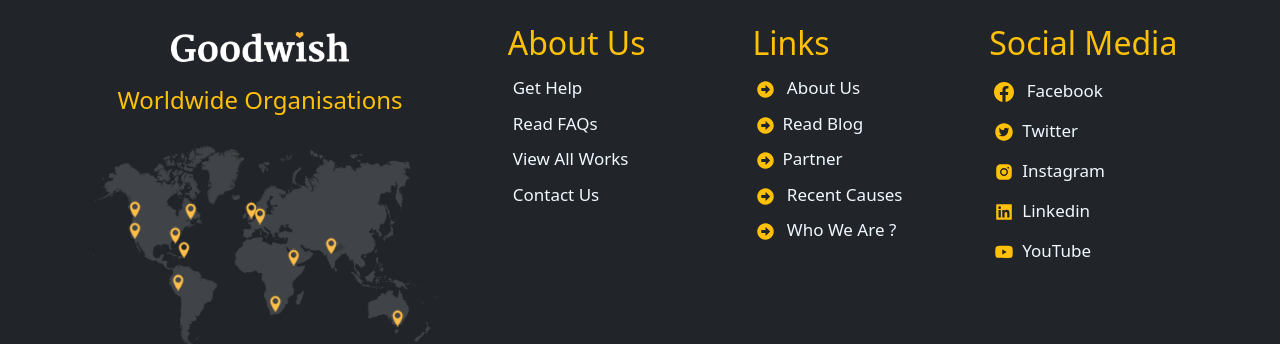
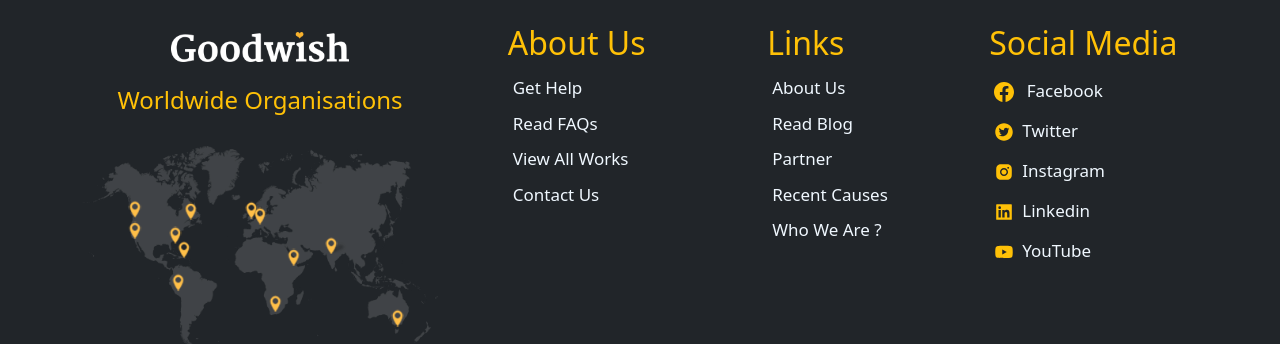
Before and after one commit to EmtiazHossainE2/good-wish-fundation, a React (Create React App) app: page / in a window 1280 px wide. Shown: the part 772-1116 px from the top of the page. Built offline with nearby package versions, Linux system fonts and the light colour scheme; no server answers.

Commit message:
footer style handle

```diff
--- a/src/pages/Shared/Footer/FooterTop/FooterTop.js
+++ b/src/pages/Shared/Footer/FooterTop/FooterTop.js
@@ -35,11 +35,11 @@ const FooterTop = () => {
                         <div className="col-md-4 col-sm-6 d-flex justify-content-center">
                             <div className='important-link'>
                                 <h2 className='text-warning'>Links</h2>
-                                <Link to='/about'> <span className='text-warning pe-2'><FaArrowAltCircleRight /></span> About Us</Link>
-                                <Link to='/blog'> <span className='text-warning pe-2'><FaArrowAltCircleRight /></span>Read Blog</Link>
-                                <Link to='/'> <span className='text-warning pe-2'><FaArrowAltCircleRight /></span>Partner </Link>
-                                <Link to='/'> <span className='text-warning pe-2'><FaArrowAltCircleRight /></span> Recent Causes</Link>
-                                <Link to='/'> <span className='text-warning pe-2'><FaArrowAltCircleRight /></span> Who we are ?</Link>
+                                <Link to='/about'>  About Us</Link>
+                                <Link to='/blog'> Read Blog</Link>
+                                <Link to='/'> Partner </Link>
+                                <Link to='/'>  Recent Causes</Link>
+                                <Link to='/'>  Who we are ?</Link>
                             </div>
                         </div>
                         <div className="col-md-4 col-sm-6 d-flex justify-content-center">
```
